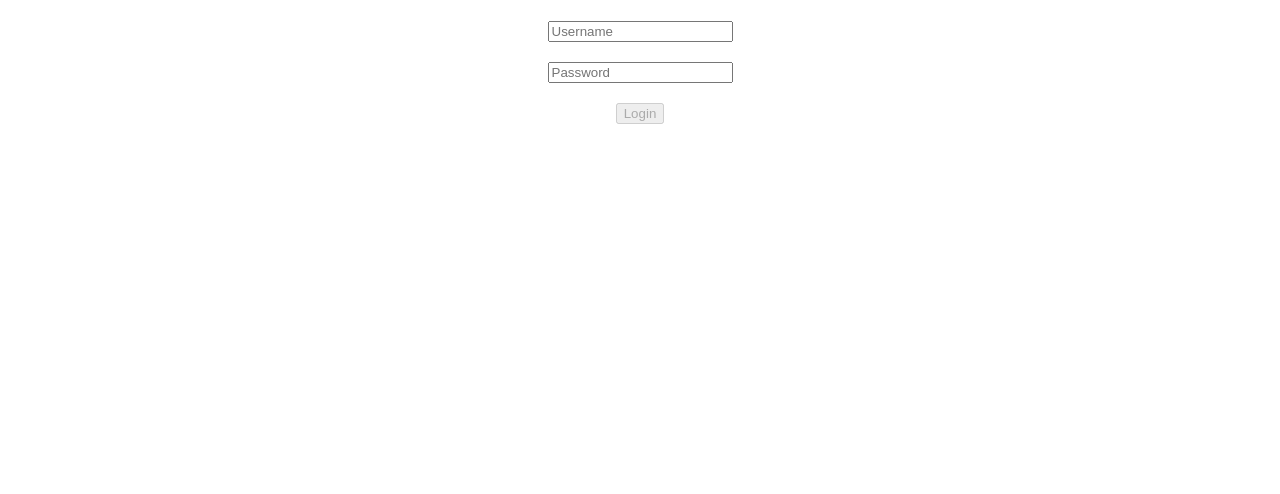
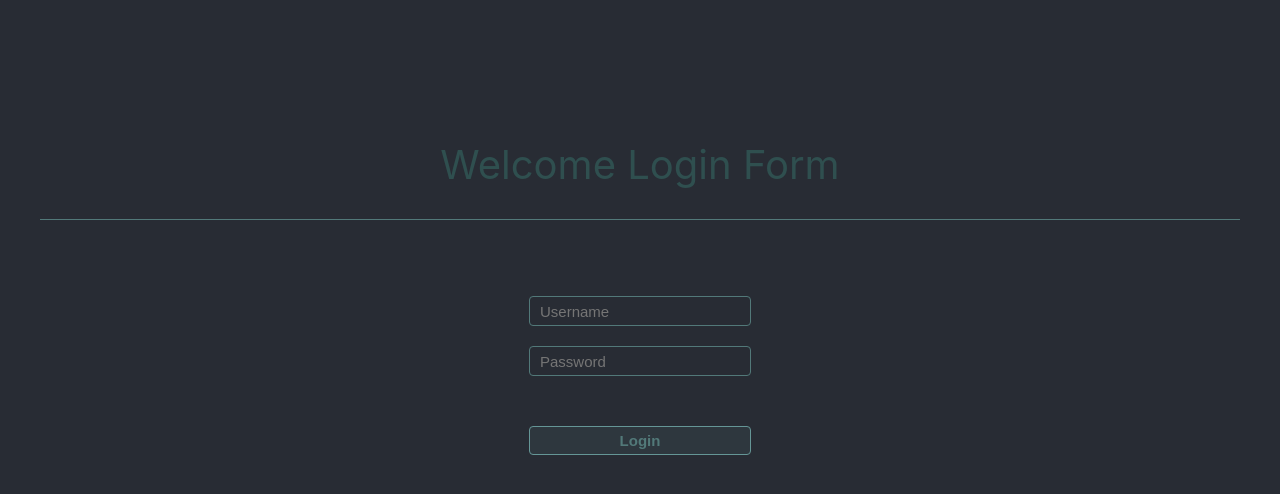
Before and after one commit to rudikaca/react_exercise_4_insta_app, a React (Create React App) app in the folder instagram-app/: page /login in a window 1280 px wide. Shown: the top 494 px of the page. Built offline with nearby package versions, Linux system fonts and the light colour scheme.

Commit message:
feat: styled login page

```diff
--- a/instagram-app/src/App.css
+++ b/instagram-app/src/App.css
@@ -1,5 +1,4 @@
 .App {
-  background-color: #282c34;
   min-height: 100vh;
   color: white;
   text-align: center;
--- a/instagram-app/src/components/Login/Login.css
+++ b/instagram-app/src/components/Login/Login.css
@@ -4,9 +4,18 @@
     justify-content: space-between;
     align-items: center;
     gap: 50px;
-    padding: 20px;
-    border: 1px solid white;
-    border-radius: 5px;
+    padding: 20px 40px;
+}
+.title {
+    width: 100%;
+    justify-content: center;
+    text-align: center;
+    color: darkslategrey;
+    margin-top: 120px;
+    padding-bottom: 30px;
+    font-weight: normal;
+    font-size: 40px;
+    border-bottom: 1px solid #527979;
 }
 .form {
     display: flex;
@@ -14,6 +23,31 @@
     justify-content: space-between;
     align-items: center;
     gap: 20px;
+    padding: 20px;
+}
+.form-input {
+    width: 200px;
+    height: 20px;
+    padding: 4px 10px;
+    font-size: 15px;
+    background-color: transparent;
+    border: 1px solid #527979FF;
+    outline: none;
+    border-radius: 4px;
+    color: #527979FF;
+}
+.login-button {
+    width: 100%;
+    color: #527979;
+    background-color: rgba(101,150,150, 0.1);
+    border: 1px solid #659696;
+    border-radius: 4px;
+    outline: none;
+    padding: 5px 0;
+    margin-top: 30px;
+    cursor: pointer;
+    font-size: 15px;
+    font-weight: bold;
 }
 .error {
     color: red;
--- a/instagram-app/src/components/Login/Login.js
+++ b/instagram-app/src/components/Login/Login.js
@@ -32,10 +32,11 @@ const Login = () => {
     return (
         <>
             <div className="login-container">
+                <h1 className="title">Welcome Login Form</h1>
                 <form onSubmit={handleSubmit} className="form">
-                    <input type="text" placeholder="Username" value={username} onChange={(e) => setUsername(e.target.value)} />
-                    <input type="password" placeholder="Password" autoComplete="on" value={password} onChange={(e) => setPassword(e.target.value)} />
-                    <button type="submit" disabled={!password || !username}>Login</button>
+                    <input className="form-input" type="text" placeholder="Username" value={username} onChange={(e) => setUsername(e.target.value)} />
+                    <input className="form-input" type="password" placeholder="Password" autoComplete="on" value={password} onChange={(e) => setPassword(e.target.value)} />
+                    <button className="login-button" type="submit" disabled={!password || !username}>Login</button>
                 </form>
                 {error && <div className="error"><p>Wrong username</p></div>}
             </div>
--- a/instagram-app/src/components/SearchBar/SearchBar.js
+++ b/instagram-app/src/components/SearchBar/SearchBar.js
@@ -3,8 +3,10 @@ import InstaLogo from '../../assets/images/insta_logo.png';
 import './SearchBar.css';
 import {AiOutlineCompass, AiOutlineHeart} from "react-icons/ai";
 import {BsPerson} from "react-icons/bs";
+import {useStateContext} from "../../contexts/ContextProvider";
 
 const SearchBar = ({ handleSearch }) => {
+    const {user} = useStateContext();
 
     const handleLogout = () => {
         localStorage.removeItem('user');
@@ -20,9 +22,9 @@ const SearchBar = ({ handleSearch }) => {
                 <input className="input" type="text" placeholder="Search" onChange={handleSearch} />
             </div>
             <div className="profile">
+                <button onClick={handleLogout}>Logout</button>
                 <AiOutlineCompass /><AiOutlineHeart /><BsPerson />
             </div>
-            <button onClick={handleLogout}>Logout</button>
         </div>
     )
 }
--- a/instagram-app/src/index.css
+++ b/instagram-app/src/index.css
@@ -1,5 +1,6 @@
 body {
   margin: 0;
+  background-color: #282c34;
   font-family: -apple-system, BlinkMacSystemFont, 'Segoe UI', 'Roboto', 'Oxygen',
     'Ubuntu', 'Cantarell', 'Fira Sans', 'Droid Sans', 'Helvetica Neue',
     sans-serif;
```
